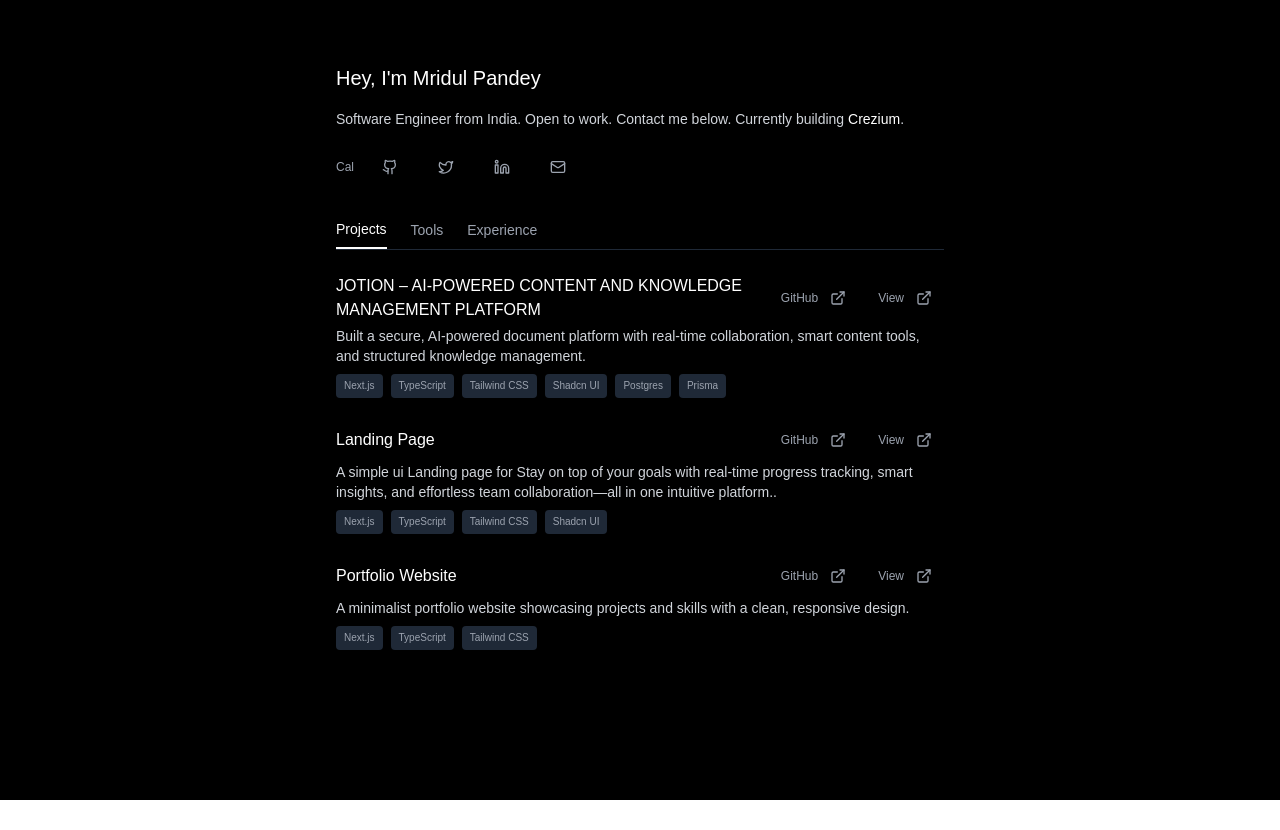
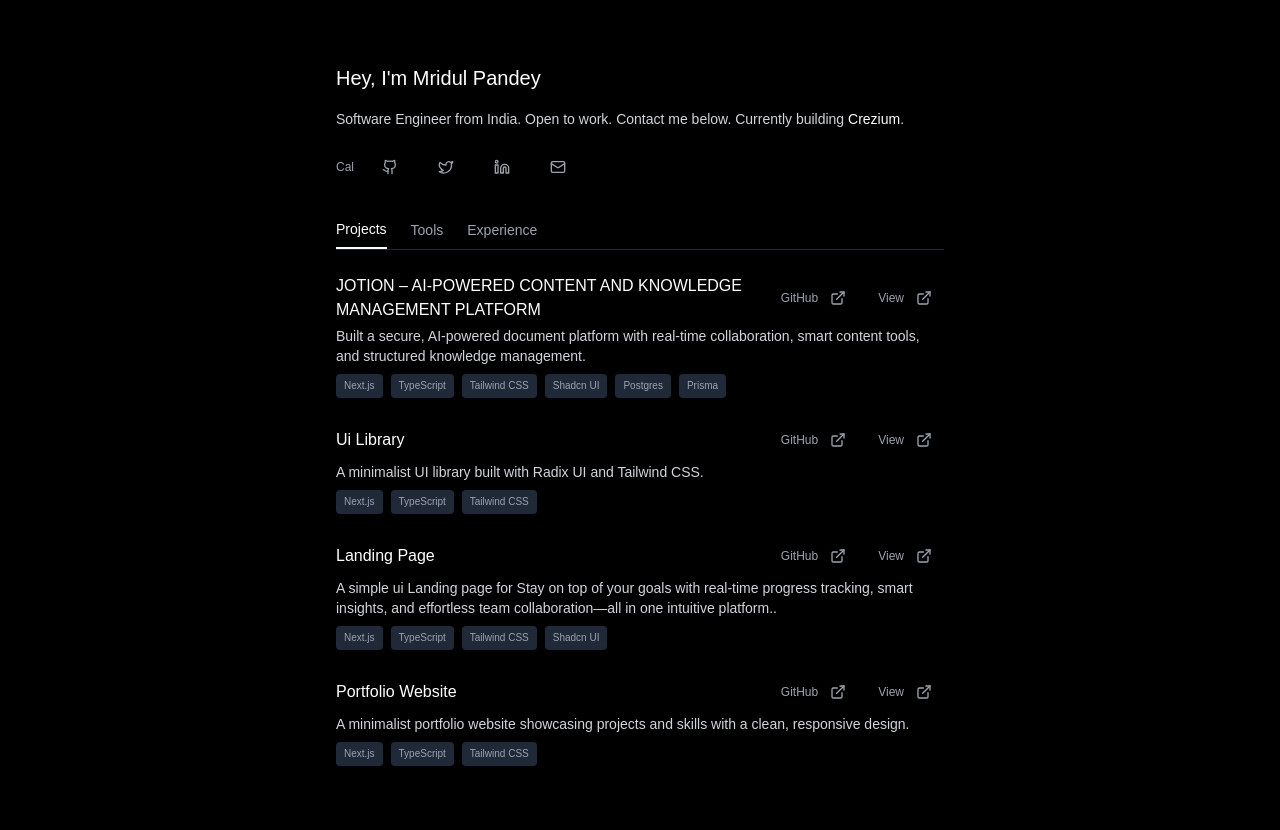
Before and after one commit to mridul891/mridul.studio, a Next.js app: page / in a window 1280 px wide. Before the commit the page ends 800 px from the top, so only its background shows below. Built offline with nearby package versions, Linux system fonts and the light colour scheme.

Commit message:
addition of uilibrary project

```diff
--- a/portfolio.tsx
+++ b/portfolio.tsx
@@ -32,6 +32,14 @@ export default function Component() {
       ],
       githubUrl: "https://github.com/mridul891/Notion",
       viewUrl: "https://notion-crytek.vercel.app/",
+    },
+    {
+      name: "Ui Library",
+      description:
+        "A minimalist UI library built with Radix UI and Tailwind CSS.",
+      technologies: ["Next.js", "TypeScript", "Tailwind CSS"],
+      githubUrl: "https://github.com/mridul891/uilibrary",
+      viewUrl: "https://crezium.vercel.app/",
     },
     {
       name: "Landing Page",
```
